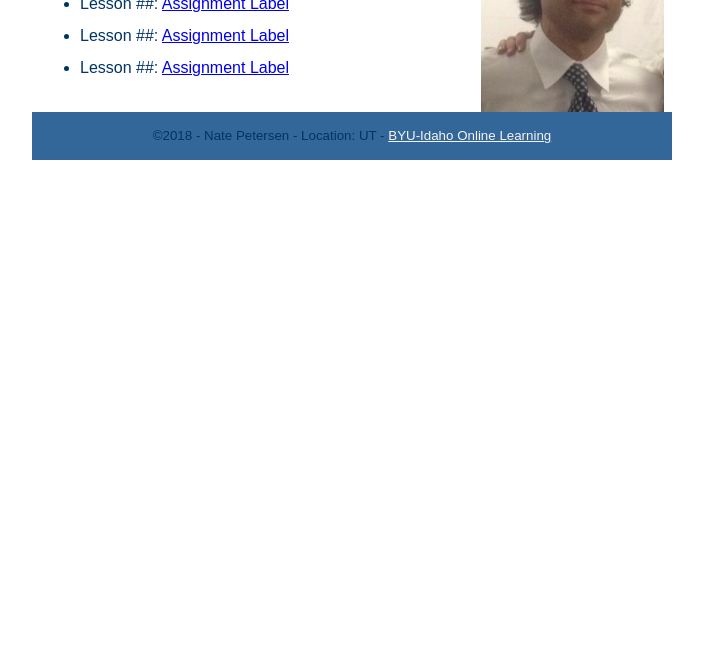
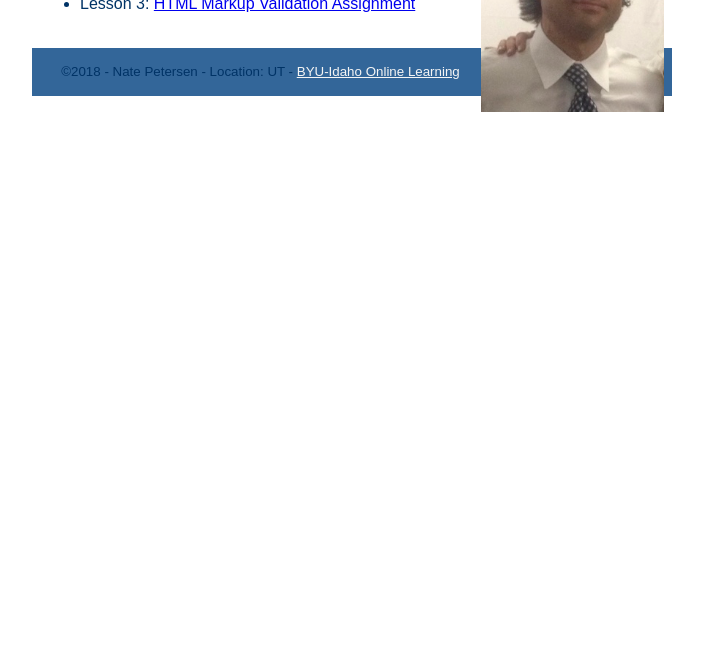
Before and after one commit to npetersen/cit-230, a plain HTML site: page index.html in a window 1280 px wide. Shown: the part 141-800 px from the top of the page, without its empty margins (288-991 px from the left). Drawn offline with Linux system fonts and the light colour scheme.

Commit message:
Added link to the lesson 3 html markup validation assignment

```diff
--- a/index.html
+++ b/index.html
@@ -17,9 +17,7 @@
         <main>
             <h2>CIT 230 - Assignment Portal.</h2>
             <ul>
-                <li>Lesson ##: <a href="#">Assignment Label</a></li>
-                <li>Lesson ##: <a href="#">Assignment Label</a></li>
-                <li>Lesson ##: <a href="#">Assignment Label</a></li>
+                <li>Lesson 3: <a href="assignments/lesson-3/fixedhtml.html">HTML Markup Validation Assignment</a></li>
             </ul>
         </main>
         <footer>
```
